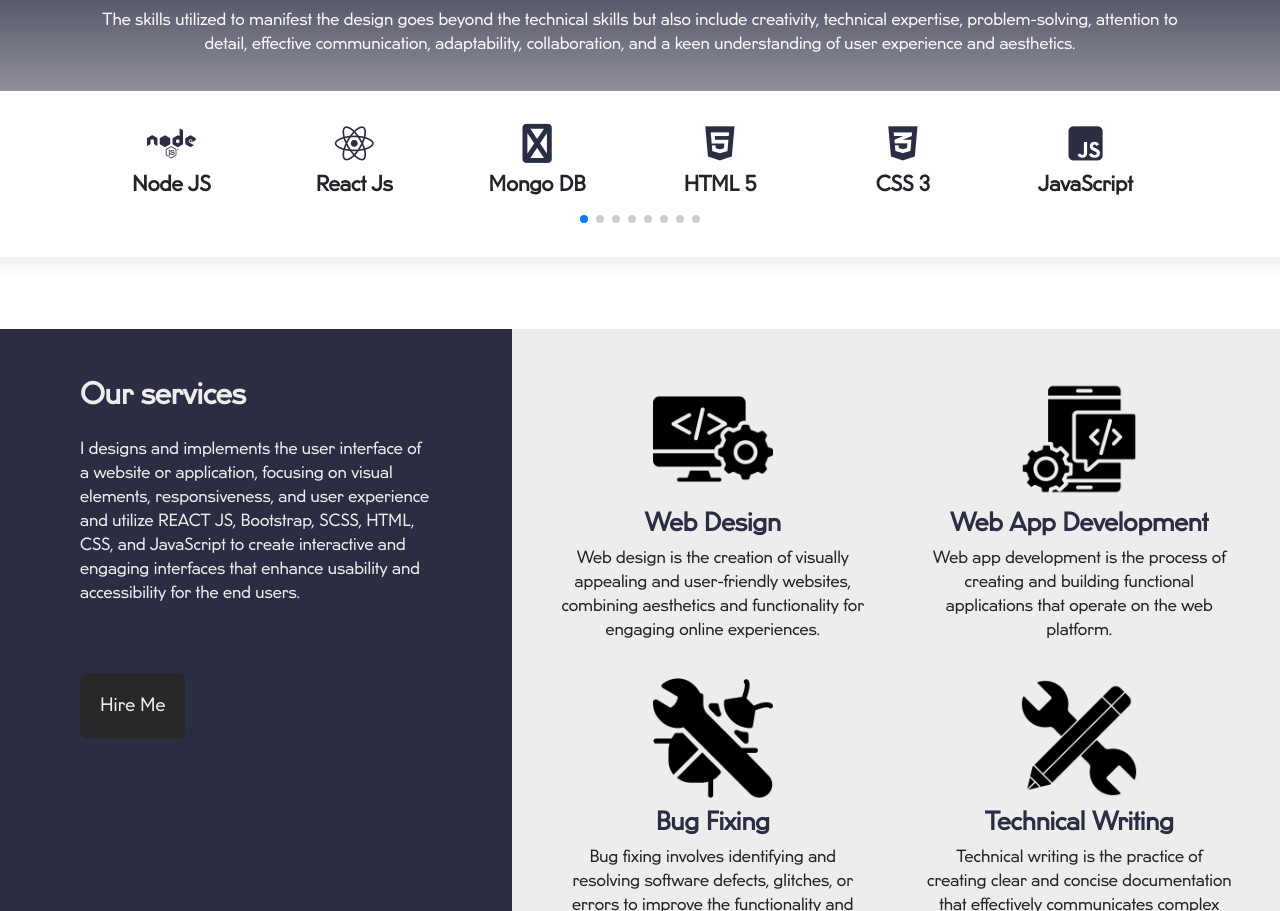
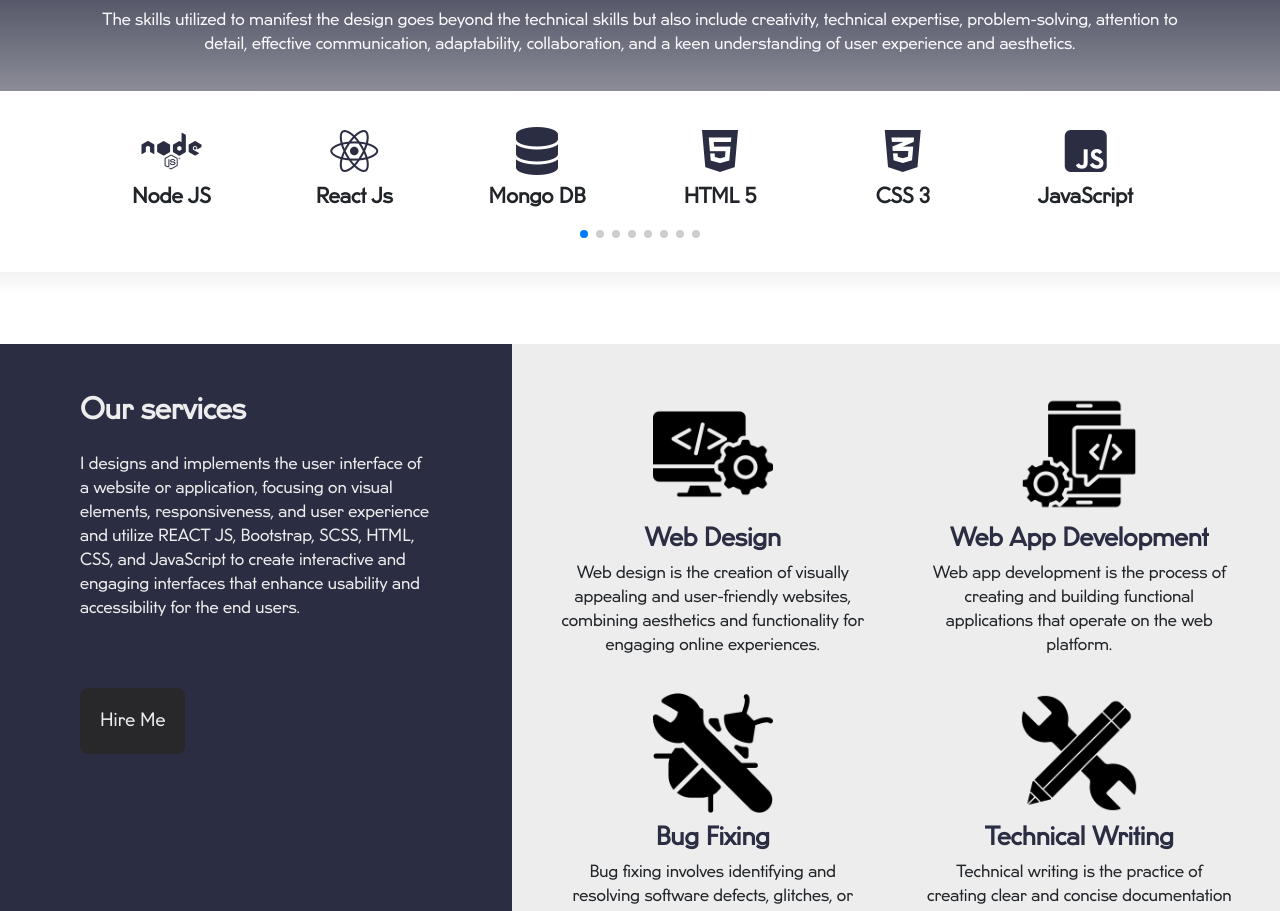
Before and after one commit to doiayokanmi/Dev-Damilola, a React (Vite) app: page / in a window 1280 px wide. Shown: the part 1491-2402 px from the top of the page. Built offline with nearby package versions, Linux system fonts and the light colour scheme.

Commit message:
Some text changes and skills added

```diff
--- a/src/App.css
+++ b/src/App.css
@@ -175,7 +175,7 @@ nav {
 .skillCard {
   text-align: center;
   padding: 1em;
-  font-size: small;
+  font-size: 1em;
   margin-bottom: 20px;
   transition: .2s ease-in-out;
   margin-left: 20px;
--- a/src/assets/components/Skills.jsx
+++ b/src/assets/components/Skills.jsx
@@ -22,7 +22,7 @@ const Skills = () => {
       title: "React Js",
     },
     {
-      icon: <i className="fa-brands fa-database"></i>,
+      icon: <i className="fa-solid fa-database"></i>,
       title: "Mongo DB",
     },
     {
```
